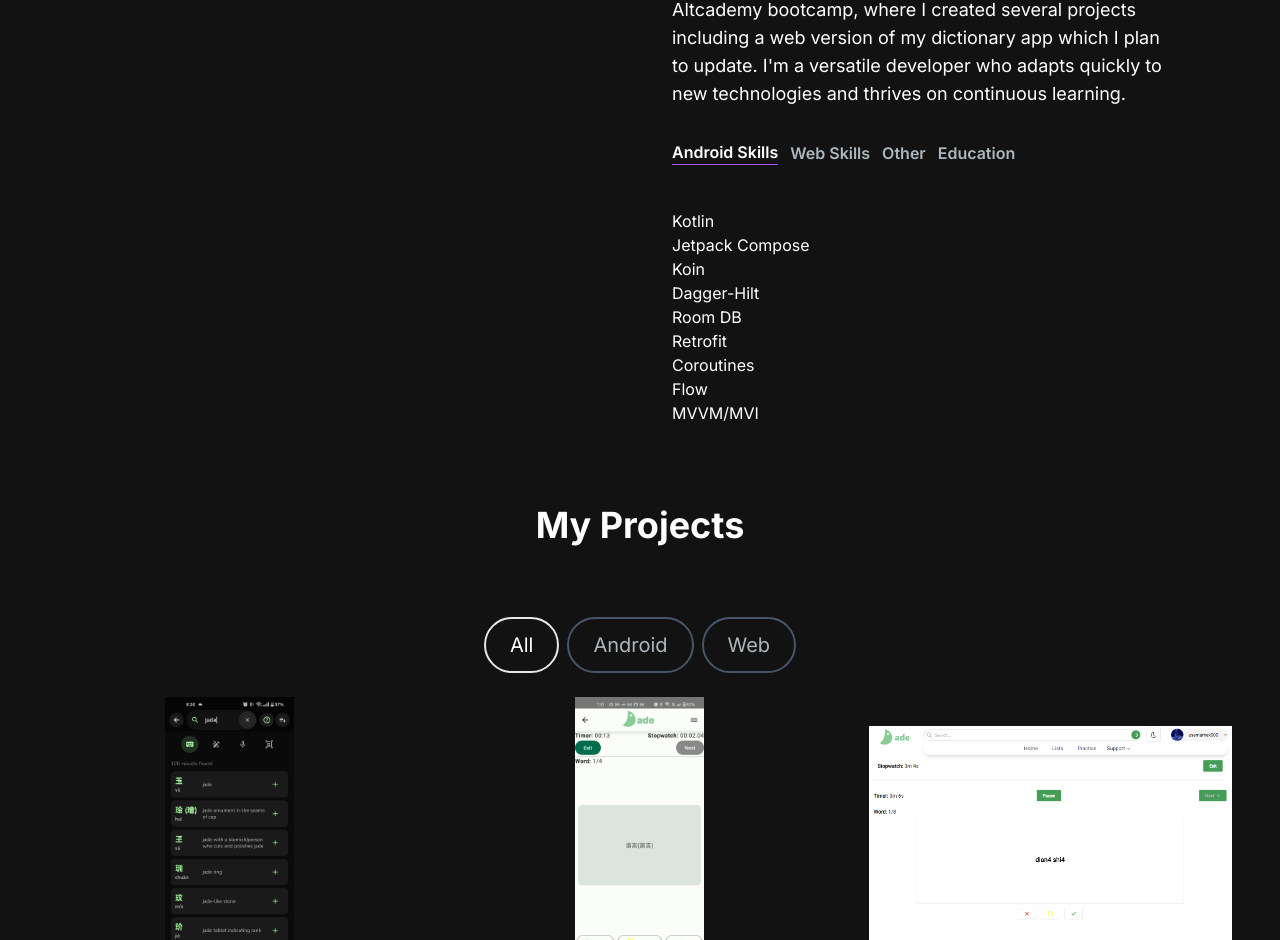
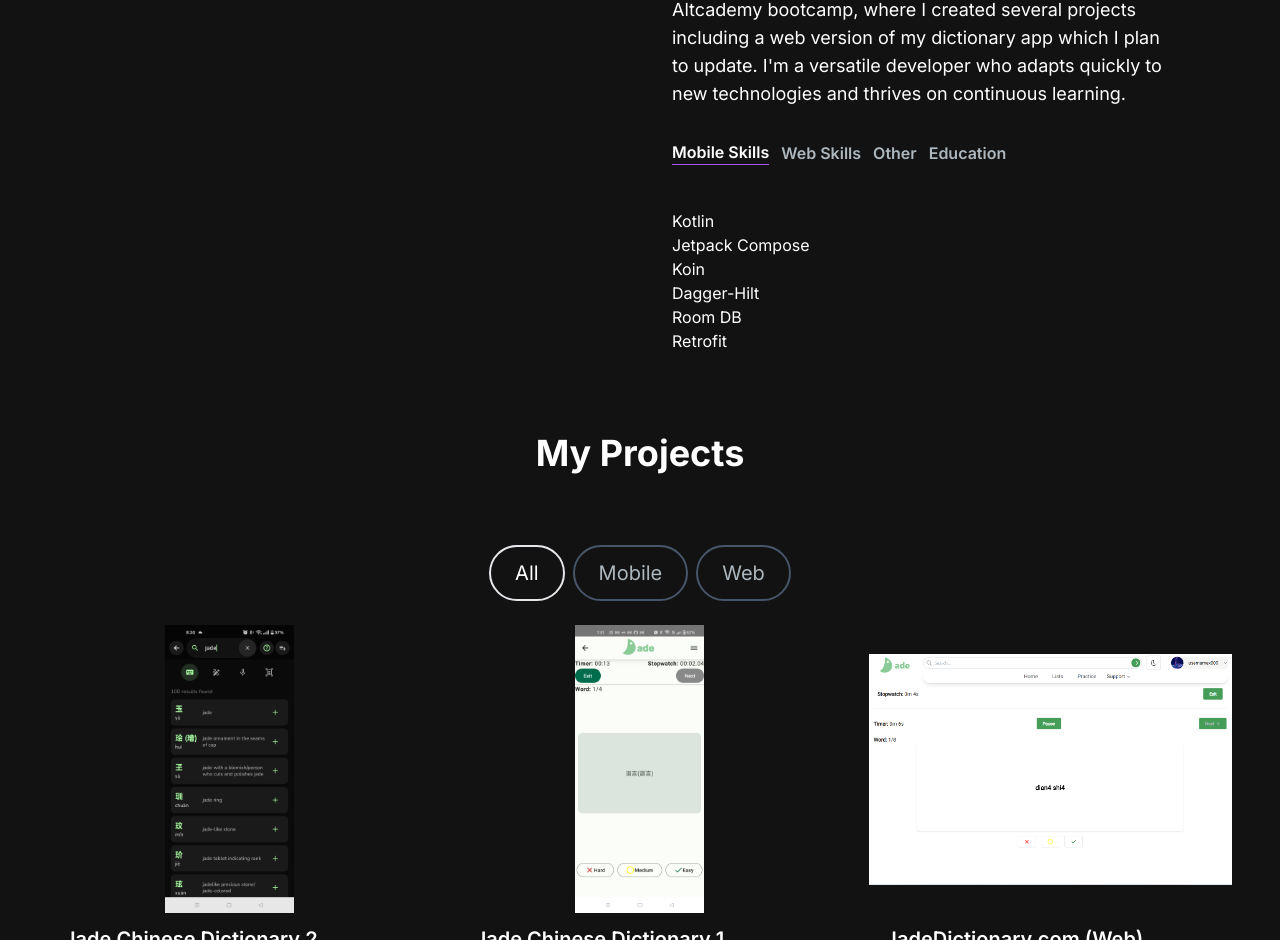
Before and after one commit to yonasoft/portfolio, a Next.js app: page / in a window 1280 px wide. Shown: the part 1019-1959 px from the top of the page. Built offline with nearby package versions, Linux system fonts and the light colour scheme.

Commit message:
updated skills and projects

```diff
--- a/src/components/AboutSection.tsx
+++ b/src/components/AboutSection.tsx
@@ -5,8 +5,8 @@ import TabButton from './TabButton';
 
 const TAB_DATA = [
   {
-    title: 'Android Skills',
-    id: 'android_skills',
+    title: 'Mobile Skills',
+    id: 'mobile_skills',
     content: (
       <ul>
         <li>Kotlin</li>
@@ -15,9 +15,6 @@ const TAB_DATA = [
         <li>Dagger-Hilt</li>
         <li>Room DB</li>
         <li>Retrofit</li>
-        <li>Coroutines</li>
-        <li>Flow</li>
-        <li>MVVM/MVI</li>
       </ul>
     ),
   },
@@ -56,7 +53,6 @@ const TAB_DATA = [
     id: 'education',
     content: (
       <ul>
-        <li>Altcademy, Remote - Full Stack Web Development</li>
         <li>Queens College, New York - B.A. General Linguistics</li>
       </ul>
     ),
@@ -66,7 +62,7 @@ const TAB_DATA = [
 type Props = {};
 
 const AboutSection = (props: Props) => {
-  const [tab, setTab] = useState('android_skills');
+  const [tab, setTab] = useState('mobile_skills');
   const [isPending, startTransition] = useTransition();
 
   const handleTabChange = (tab: string) => {
--- a/src/components/ProjectsSection.tsx
+++ b/src/components/ProjectsSection.tsx
@@ -14,7 +14,7 @@ const projectsData = [
     gitUrl: 'https://github.com/yonasoft/jade-dictionary-android2',
     previewUrl:
       'https://play.google.com/store/apps/details?id=com.yonasoft.jadedictionary',
-    tag: ['All', 'Android'],
+    tag: ['All', 'Mobile'],
   },
 
   {
@@ -24,7 +24,7 @@ const projectsData = [
       'The first iteration of my Android Chinese-English dictionary app with 121,000+ words, featuring word lists and basic practice functionality. This initial version was adapted from the web application and laid the foundation for Jade Dictionary 2. While functional, this original version has been superseded by the more feature-rich current release.',
     image: '/images/projects/jade-android.jpg',
     gitUrl: 'https://github.com/yonasoft/jade-dictionary-android',
-    tag: ['All', 'Android'],
+    tag: ['All', 'Mobile'],
   },
   {
     id: 3,
@@ -34,7 +34,7 @@ const projectsData = [
     image: '/images/projects/jade-web.png',
     gitUrl: 'https://github.com/yonasoft/jade-dictionary-web',
     previewUrl: 'https://jadedictionary.com/',
-    tag: ['All', 'Web'],
+    tag: ['All', 'Mobile'],
   },
   {
     id: 4,
@@ -45,7 +45,7 @@ const projectsData = [
     gitUrl: 'https://github.com/yonasoft/miniMAL',
     previewUrl:
       'https://play.google.com/store/apps/details?id=com.yonasoft.minimal',
-    tag: ['All', 'Android'],
+    tag: ['All', 'Mobile'],
   },
 
   {
@@ -57,7 +57,7 @@ const projectsData = [
     gitUrl: 'https://github.com/yonasoft/Wall-Handball-Court-Manager',
     previewUrl:
       'https://play.google.com/store/apps/details?id=com.yonasoft.handballcourtmanager',
-    tag: ['All', 'Android'],
+    tag: ['All', 'Mobile'],
   },
 
   {
@@ -104,8 +104,8 @@ const ProjectsSection = () => {
         />
         <ProjectTag
           onClick={handleTagChange}
-          name='Android'
-          isSelected={tag === 'Android'}
+          name='Mobile'
+          isSelected={tag === 'Mobile'}
         />
         <ProjectTag
           onClick={handleTagChange}
```
